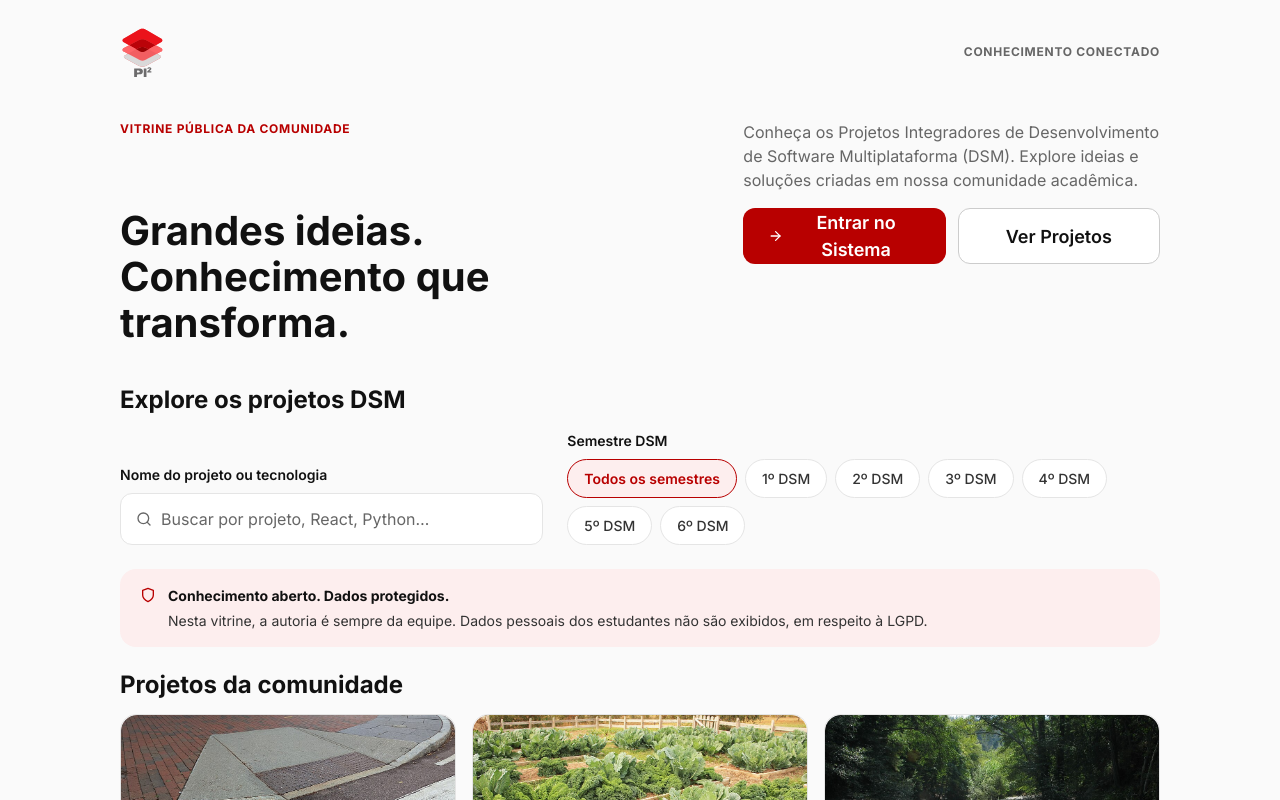
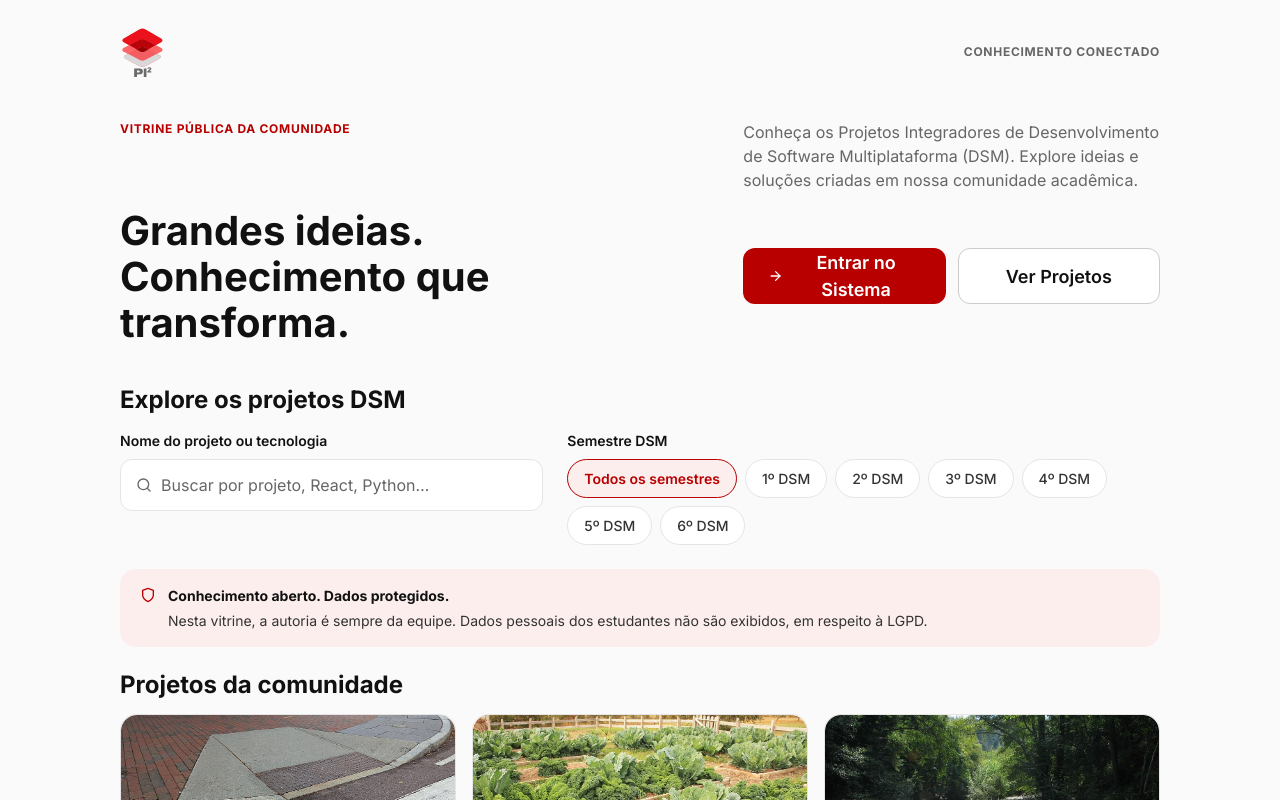
Before and after one commit to kwuraa/PI-, a React (Vite) app: page / in a window 1280 px wide. Shown: the top 800 px of the page. Built offline with nearby package versions, Linux system fonts and the light colour scheme.

Commit message:
style: Ajuste layout da vitrine: adiciona margem superior e alinha rótulos no topo dos campos

```diff
--- a/src/pages/public/WelcomePage.module.css
+++ b/src/pages/public/WelcomePage.module.css
@@ -56,6 +56,7 @@
   display: grid;
   grid-template-columns: 1fr;
   gap: var(--space-3);
+  margin-top: var(--space-10);
 }
 
 /* ------------------------------------------- filtros + banner + grade */
@@ -256,6 +257,7 @@
     display: grid;
     grid-template-columns: minmax(0, 5fr) minmax(0, 7fr);
     gap: var(--space-6);
-    align-items: end;
+    /* alinha o topo dos dois campos: os rótulos ficam na mesma linha */
+    align-items: start;
   }
 }
```
